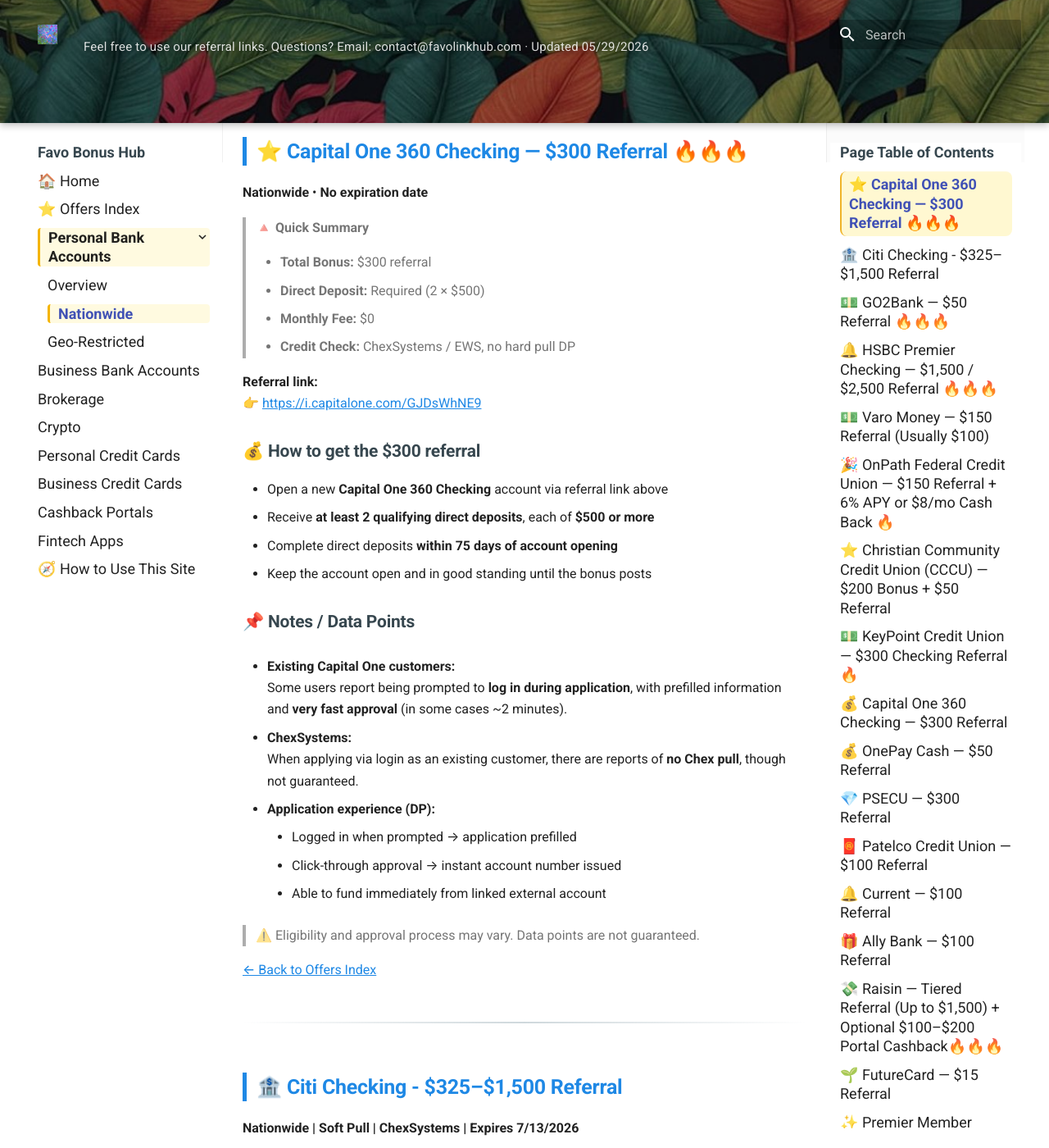
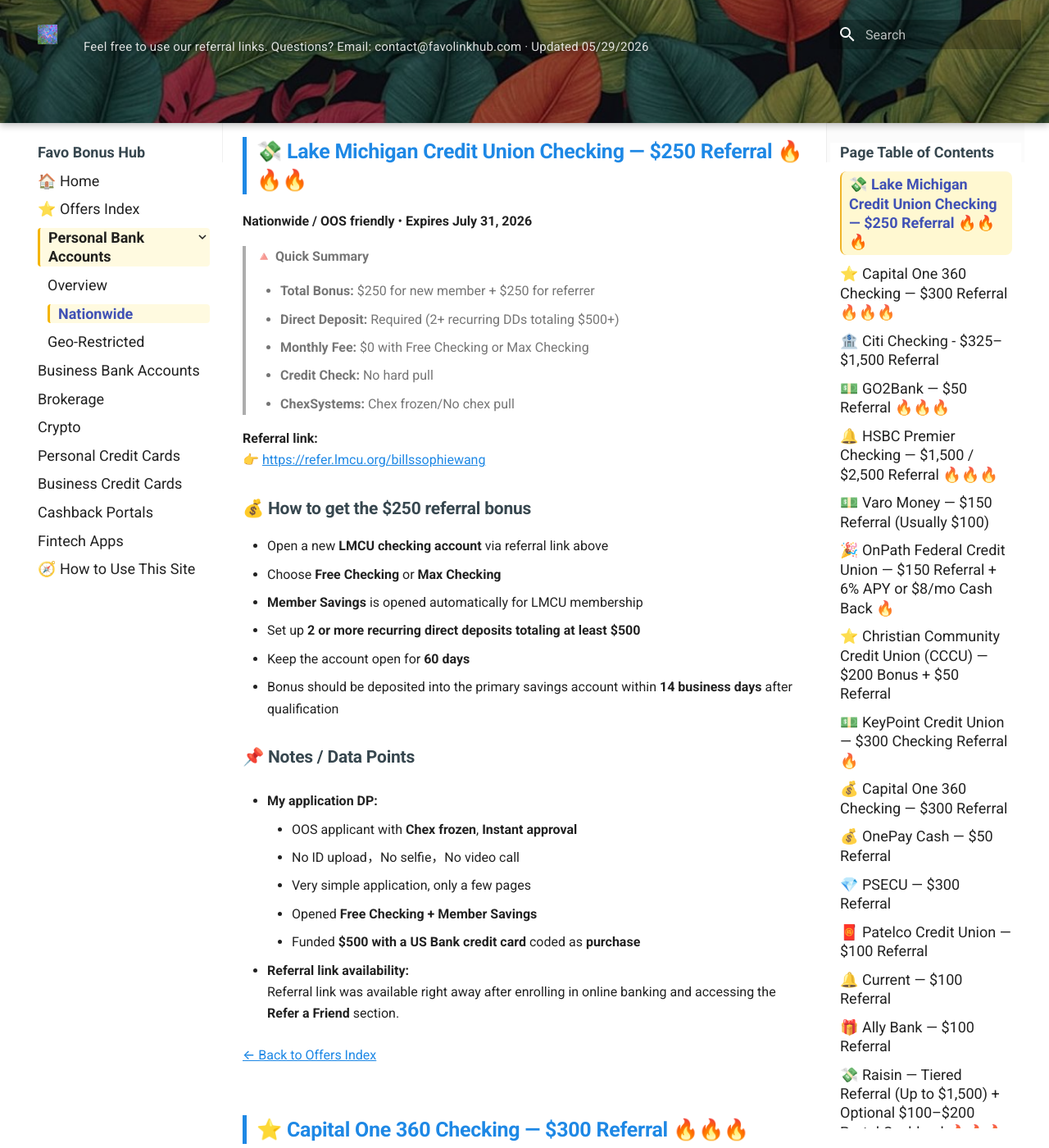
Before and after one commit to whispersofzephyr/favolinkhub-site, an MkDocs documentation site: the page built from docs/personal-bank-nationwide.md, in a window 1280 px wide and 1400 px high, scrolled down 302 px. Shown: the whole window at 82% size. Built offline with MkDocs 1.6.1 and Material for MkDocs 9.7.7, drawn with Linux system fonts in a browser that asks for light colours.

Commit message:
Update personal-bank-nationwide.md

```diff
--- a/docs/personal-bank-nationwide.md
+++ b/docs/personal-bank-nationwide.md
@@ -5,6 +5,45 @@
 These offers are available to most U.S. residents with no state-level restrictions.
 For offers that are limited to specific states (e.g. Colorado), see:
 → [Geo-Restricted Personal Bank Accounts](../personal-bank-geo/)
+
+<a id="lmcu"></a>
+## 💸 Lake Michigan Credit Union Checking — $250 Referral 🔥🔥🔥
+**Nationwide / OOS friendly** • **Expires July 31, 2026**
+
+> 🔺 **Quick Summary**
+>
+> - **Total Bonus:** $250 for new member + $250 for referrer
+> - **Direct Deposit:** Required (2+ recurring DDs totaling $500+)
+> - **Monthly Fee:** $0 with Free Checking or Max Checking
+> - **Credit Check:** No hard pull
+> - **ChexSystems:** Chex frozen/No chex pull
+
+**Referral link:**
+👉 [https://refer.lmcu.org/billssophiewang](https://refer.lmcu.org/billssophiewang)
+
+### 💰 How to get the $250 referral bonus
+
+- Open a new **LMCU checking account** via referral link above
+- Choose **Free Checking** or **Max Checking**
+- **Member Savings** is opened automatically for LMCU membership
+- Set up **2 or more recurring direct deposits totaling at least $500**
+- Keep the account open for **60 days**
+- Bonus should be deposited into the primary savings account within **14 business days** after qualification
+
+### 📌 Notes / Data Points
+
+- **My application DP:**
+
+    - OOS applicant with **Chex frozen**, **Instant approval**
+    - No ID upload，No selfie，No video call
+    - Very simple application, only a few pages
+    - Opened **Free Checking + Member Savings**
+    - Funded **$500 with a US Bank credit card** coded as **purchase**
+
+- **Referral link availability:**
+  Referral link was available right away after enrolling in online banking and accessing the **Refer a Friend** section.
+
+--8<-- "snippets/back-to-list.md"
 
 <a id="capitalone"></a>
 ## ⭐ Capital One 360 Checking — $300 Referral 🔥🔥🔥
```
